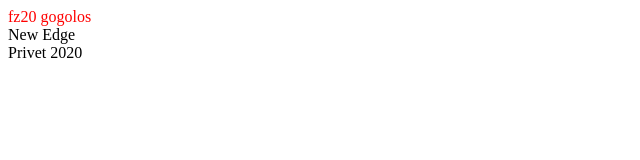
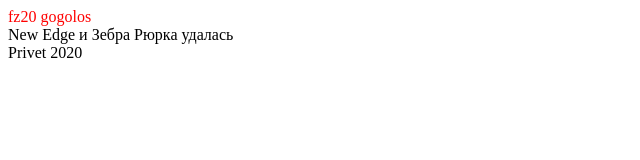
Before and after one commit to encWebLearning/First-Lesson, a plain HTML site: page index.html in a window 1280 px wide. Shown: the whole page, without its empty margins (0-640 px from the left). Drawn offline with Linux system fonts and the light colour scheme.

Commit message:
Зебрегович

```diff
--- a/index.html
+++ b/index.html
@@ -22,7 +22,7 @@
 <div class="block__"></div>
 <div class="block__"></div>
 <div class="block__"></div>
-<div class="block__">New Edge</div>
+<div class="block__">New Edge и Зебра Рюрка удалась</div>
 
 </div>
 
```
